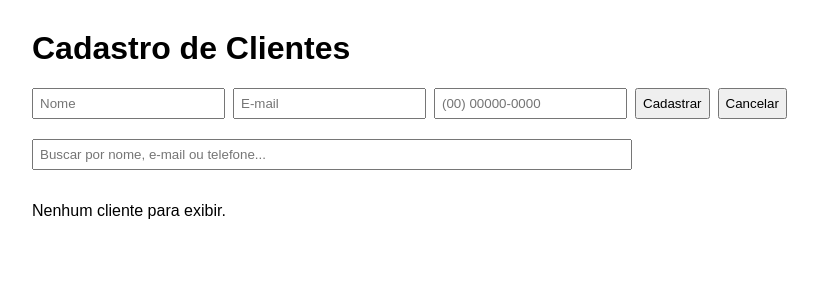
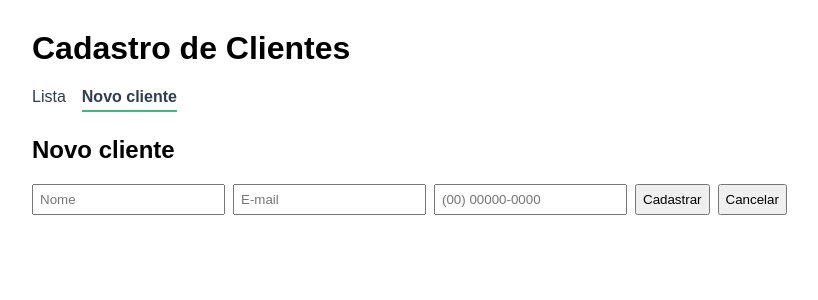
Before and after one commit to juniordeniviam/cadastro-clientes, a Vue app: page /clientes/novo in a window 1280 px wide. Shown: the top 300 px of the page, without its empty margins (308-1126 px from the left). Built offline with nearby package versions, Linux system fonts and the light colour scheme; data requests are answered from the project's data file.

Commit message:
feat: Adiciona toast de notificação e api.js

```diff
--- a/src/App.vue
+++ b/src/App.vue
@@ -2,101 +2,26 @@
   <div id="app">
     <h1>Cadastro de Clientes</h1>
 
-    <ClienteForm
-      ref="form"
-      :editando="clienteEditando"
-      @salvar="salvar"
-      @cancelar="cancelar"
-    />
+    <nav>
+      <router-link to="/" exact>Lista</router-link>
+      <router-link to="/clientes/novo">Novo cliente</router-link>
+    </nav>
 
-    <input
-      v-model="busca"
-      class="busca"
-      placeholder="Buscar por nome, e-mail ou telefone..."
-    />
+    <router-view :key="$route.fullPath" />
 
-    <ClienteLista
-      :clientes="clientesFiltrados"
-      @editar="editar"
-      @remover="remover"
-    />
+    <div v-if="toast.texto" :class="['toast', toast.tipo]">
+      {{ toast.texto }}
+    </div>
   </div>
 </template>
 
 <script>
-import axios from "axios";
-import ClienteForm from "./components/ClienteForm.vue";
-import ClienteLista from "./components/ClienteLista.vue";
-
-const api = axios.create({ baseURL: "http://localhost:3000" });
+import { toast } from "./notificar";
 
 export default {
   name: "App",
-  components: { ClienteForm, ClienteLista },
   data() {
-    return {
-      clientes: [],
-      clienteEditando: null,
-      busca: "",
-    };
-  },
-  computed: {
-    clientesFiltrados() {
-      const termo = this.busca.trim().toLowerCase();
-      if (!termo) return this.clientes;
-      return this.clientes.filter((c) =>
-        [c.nome, c.email, c.telefone].some((campo) =>
-          String(campo || "").toLowerCase().includes(termo)
-        )
-      );
-    },
-  },
-  created() {
-    this.carregar();
-  },
-  methods: {
-    async carregar() {
-      try {
-        const resposta = await api.get("/clientes");
-        this.clientes = resposta.data;
-      } catch (erro) {
-        alert("Erro ao carregar clientes. A API está rodando?");
-      }
-    },
-    async salvar(dados) {
-      try {
-        if (this.clienteEditando) {
-          const id = this.clienteEditando.id;
-          const resposta = await api.put(`/clientes/${id}`, dados);
-          const indice = this.clientes.findIndex((c) => c.id === id);
-          this.$set(this.clientes, indice, resposta.data);
-        } else {
-          const resposta = await api.post("/clientes", dados);
-          this.clientes.push(resposta.data);
-        }
-        this.clienteEditando = null;
-        this.$refs.form.limpar();
-      } catch (erro) {
-        alert("Erro ao salvar cliente.");
-      }
-    },
-    editar(cliente) {
-      this.clienteEditando = { ...cliente };
-    },
-    cancelar() {
-      this.clienteEditando = null;
-    },
-    async remover(id) {
-      try {
-        await api.delete(`/clientes/${id}`);
-        this.clientes = this.clientes.filter((c) => c.id !== id);
-        if (this.clienteEditando && this.clienteEditando.id === id) {
-          this.clienteEditando = null;
-        }
-      } catch (erro) {
-        alert("Erro ao excluir cliente.");
-      }
-    },
+    return { toast };
   },
 };
 </script>
@@ -106,6 +31,20 @@ export default {
   max-width: 600px;
   margin: 30px auto;
   font-family: Arial, sans-serif;
+}
+nav {
+  display: flex;
+  gap: 16px;
+  margin-bottom: 24px;
+}
+nav a {
+  color: #2c3e50;
+  text-decoration: none;
+  padding-bottom: 4px;
+}
+nav a.router-link-active {
+  border-bottom: 2px solid #42b983;
+  font-weight: bold;
 }
 .form {
   display: flex;
@@ -131,4 +70,23 @@ td {
   padding: 8px;
   text-align: left;
 }
+.erro {
+  color: #c0392b;
+  margin: -10px 0 16px;
+}
+.toast {
+  position: fixed;
+  bottom: 24px;
+  right: 24px;
+  padding: 12px 20px;
+  border-radius: 6px;
+  color: #fff;
+  box-shadow: 0 2px 8px rgba(0, 0, 0, 0.25);
+}
+.toast.sucesso {
+  background: #27ae60;
+}
+.toast.erro {
+  background: #c0392b;
+}
 </style>
--- /dev/null
+++ b/src/api.js
@@ -0,0 +1,3 @@
+import axios from "axios";
+
+export default axios.create({ baseURL: "http://localhost:3000" });
--- /dev/null
+++ b/src/notificar.js
@@ -0,0 +1,14 @@
+import Vue from "vue";
+
+export const toast = Vue.observable({ texto: "", tipo: "sucesso" });
+
+let timer;
+
+export function notificar(texto, tipo = "sucesso") {
+        toast.texto = texto;
+        toast.tipo = tipo;
+        clearTimeout(timer);
+        timer = setTimeout(() => {
+                toast.texto = "";
+        }, 3000);
+}
```
